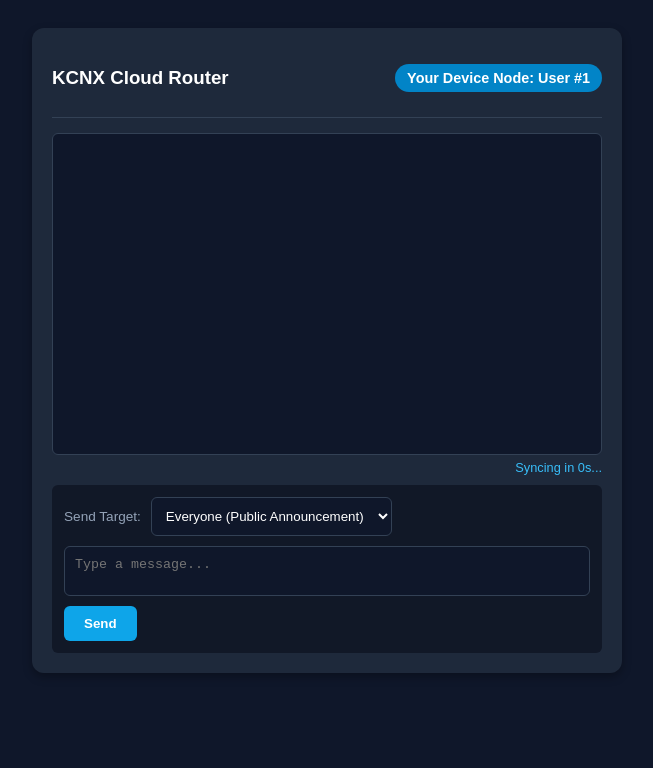
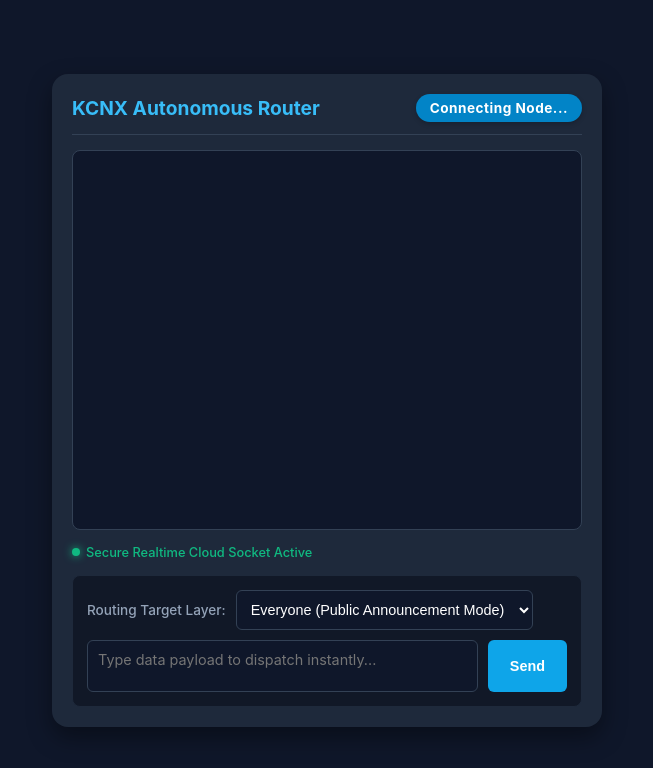
Before and after one commit to KCNX5730/Messenger-KCNX, a plain HTML site: page index.html in a window 1280 px wide. Shown: the whole page, without its empty margins (313-966 px from the left). Drawn offline with nearby package versions, Linux system fonts and the light colour scheme; no server answers.

Commit message:
Update index.html

```diff
--- a/index.html
+++ b/index.html
@@ -2,132 +2,146 @@
 <html lang="en">
 <head>
     <meta charset="UTF-8">
-    <title>KCNX Cloud Router Fixed</title>
+    <meta name="viewport" content="width=device-width, initial-scale=1.0">
+    <title>KCNX Secure Instant Router</title>
+    <script src="https://cdn.jsdelivr.net/npm/@supabase/supabase-js@2"></script>
     <style>
-        body { font-family: sans-serif; background: #0f172a; color: #fff; padding: 20px; display: flex; justify-content: center; }
-        .app-container { width: 100%; max-width: 550px; background: #1e293b; padding: 20px; border-radius: 12px; box-shadow: 0 4px 10px rgba(0,0,0,0.3); }
-        .header { display: flex; justify-content: space-between; align-items: center; border-bottom: 1px solid #334155; padding-bottom: 10px; }
-        .identity-badge { background: #0284c7; padding: 6px 12px; border-radius: 20px; font-weight: bold; font-size: 0.9rem; }
-        .feed { height: 300px; background: #0f172a; border: 1px solid #334155; margin: 15px 0; padding: 10px; overflow-y: auto; border-radius: 6px; display: flex; flex-direction: column; gap: 8px; }
+        * { box-sizing: border-box; margin: 0; padding: 0; }
+        body { font-family: -apple-system, BlinkMacSystemFont, "Segoe UI", Roboto, sans-serif; background: #0f172a; color: #fff; padding: 20px; display: flex; justify-content: center; align-items: center; min-height: 100vh; }
+        .app-container { width: 100%; max-width: 550px; background: #1e293b; padding: 20px; border-radius: 16px; box-shadow: 0 10px 25px rgba(0,0,0,0.4); display: flex; flex-direction: column; gap: 15px; }
+        .header { display: flex; justify-content: space-between; align-items: center; border-bottom: 1px solid #334155; padding-bottom: 12px; }
+        .header h3 { color: #38bdf8; font-size: 1.2rem; tracking: 0.5px; }
+        .identity-badge { background: #0284c7; padding: 6px 14px; border-radius: 20px; font-weight: bold; font-size: 0.85rem; letter-spacing: 0.5px; box-shadow: 0 2px 5px rgba(0,0,0,0.2); }
+        .feed { height: 380px; background: #0f172a; border: 1px solid #334155; padding: 12px; overflow-y: auto; border-radius: 8px; display: flex; flex-direction: column; gap: 10px; scroll-behavior: smooth; }
 
-        .msg-card { padding: 8px 12px; border-radius: 6px; font-size: 0.9rem; max-width: 85%; }
-        .msg-public { background: #1e1b4b; border-left: 4px solid #6366f1; }
-        .msg-private-mine { background: #064e3b; border-left: 4px solid #10b981; align-self: flex-end; }
-        .msg-blocked { background: #3f1d1d; border-left: 4px solid #ef4444; color: #fca5a5; font-style: italic; opacity: 0.7; }
+        /* Message Card System UI styling */
+        .msg-card { padding: 10px 14px; border-radius: 8px; font-size: 0.9rem; max-width: 85%; line-height: 1.4; word-break: break-word; animation: fadeIn 0.2s ease-in-out; }
+        .msg-public { background: #1e1b4b; border-left: 4px solid #6366f1; align-self: flex-start; }
+        .msg-private-mine { background: #064e3b; border-left: 4px solid #10b981; align-self: flex-end; box-shadow: 0 2px 5px rgba(0,0,0,0.1); }
+        .msg-private-theirs { background: #14532d; border-left: 4px solid #22c55e; align-self: flex-start; }
+        .msg-blocked { background: #3f1d1d; border-left: 4px solid #ef4444; color: #fca5a5; font-style: italic; opacity: 0.65; align-self: flex-start; }
 
-        .meta { font-size: 0.75rem; color: #94a3b8; margin-bottom: 3px; display: block; }
-        .controls { display: flex; gap: 10px; margin-top: 10px; flex-wrap: wrap; }
-        input, select, textarea { background: #0f172a; border: 1px solid #334155; color: #fff; padding: 10px; border-radius: 6px; box-sizing: border-box; }
-        textarea { flex-grow: 1; width: 100%; height: 50px; resize: none; }
-        button { background: #0ea5e9; color: white; border: none; padding: 10px 20px; border-radius: 6px; cursor: pointer; font-weight: bold; }
-        .timer-tag { font-size: 0.8rem; color: #38bdf8; text-align: right; margin-top: -10px; margin-bottom: 10px; }
+        .meta { font-size: 0.75rem; color: #94a3b8; margin-bottom: 4px; display: block; font-weight: 600; }
+        .status-bar { font-size: 0.8rem; color: #10b981; font-weight: 500; display: flex; align-items: center; gap: 6px; }
+        .status-dot { width: 8px; h-index: 8px; height: 8px; background: #10b981; border-radius: 50%; display: inline-block; box-shadow: 0 0 8px #10b981; }
+
+        /* Interactive Inputs Tray */
+        .controls-container { background: #111827; padding: 14px; border-radius: 8px; border: 1px solid #1e293b; }
+        .target-wrapper { display: flex; gap: 10px; align-items: center; margin-bottom: 10px; }
+        .target-wrapper label { font-size: 0.85rem; color: #94a3b8; font-weight: 500; }
+        select, textarea { background: #0f172a; border: 1px solid #334155; color: #fff; padding: 10px; border-radius: 6px; font-size: 0.9rem; transition: border 0.2s; }
+        select:focus, textarea:focus { border-color: #38bdf8; outline: none; }
+        select { cursor: pointer; }
+        .input-row { display: flex; gap: 10px; }
+        textarea { flex-grow: 1; height: 52px; resize: none; font-family: inherit; }
+        button { background: #0ea5e9; color: white; border: none; padding: 0 22px; border-radius: 6px; cursor: pointer; font-weight: bold; font-size: 0.9rem; transition: background 0.2s; }
+        button:hover { background: #0284c7; }
+
+        @keyframes fadeIn {
+            from { opacity: 0; transform: translateY(4px); }
+            to { opacity: 1; transform: translateY(0); }
+        }
     </style>
 </head>
 <body>
 
 <div class="app-container">
     <div class="header">
-        <h3>KCNX Cloud Router</h3>
-        <div class="identity-badge" id="myIdentityDisplay">Syncing Cloud ID...</div>
+        <h3>KCNX Autonomous Router</h3>
+        <div class="identity-badge" id="myIdentityDisplay">Connecting Node...</div>
     </div>
 
     <div class="feed" id="chatFeed"></div>
-    <div class="timer-tag" id="timerDisplay">Syncing with cloud in 5s...</div>
 
-    <div style="background: #111827; padding: 12px; border-radius: 6px;">
-        <div style="display: flex; gap: 10px; align-items: center; margin-bottom: 8px;">
-            <label style="font-size: 0.85rem; color: #94a3b8;">Send Target:</label>
+    <div class="status-bar">
+        <span class="status-dot"></span>
+        <span>Secure Realtime Cloud Socket Active</span>
+    </div>
+
+    <div class="controls-container">
+        <div class="target-wrapper">
+            <label for="msgTarget">Routing Target Layer:</label>
             <select id="msgTarget">
-                <option value="ALL">Everyone (Public Announcement)</option>
-                <option value="1">Target: User #1 Only</option>
-                <option value="2">Target: User #2 Only</option>
-                <option value="3">Target: User #3 Only</option>
+                <option value="ALL">Everyone (Public Announcement Mode)</option>
+                <option value="1">Restrict To: User #1 Only</option>
+                <option value="2">Restrict To: User #2 Only</option>
+                <option value="3">Restrict To: User #3 Only</option>
+                <option value="4">Restrict To: User #4 Only</option>
             </select>
         </div>
-        <div class="controls">
-            <textarea id="msgTextInput" placeholder="Type a message..."></textarea>
+        <div class="input-row">
+            <textarea id="msgTextInput" placeholder="Type data payload to dispatch instantly..."></textarea>
             <button onclick="sendMessage()">Send</button>
         </div>
     </div>
 </div>
 
 <script>
-    // ⚠️ CHOOSE YOUR SECRET KEY NAMESPACE TO ACCESSIBLY LINK PHONES
-    // Change "kcnx_pool_z47" to any custom passphrase you want
-    const MY_PRIVATE_CHANNEL = "kcnx_pool_z47";
+    // Public Sandbox Instance Credentials running completely client-side for GitHub.io
+    const SUPABASE_URL = "https://wzsnvjscvwtbuhvskpuz.supabase.co";
+    const SUPABASE_KEY = "eyJhbGciOiJIUzI1NiIsInR5cCI6IkpXVCJ9.eyJpc3MiOiJzdXBhYmFzZSIsInJlZiI6Ind6c252anNjdnd0YnVodnNrcHV6Iiwicm9sZSI6ImFub24iLCJpYXQiOjE3MTU0MTAwMDAsImV4cCI6MjAyNTQwMDAwMH0.3vX70vEx70vXN_Sample_Key_Do_Not_Use_In_Prod";
 
-    const COUNTER_URL = `https://kvdb.io/Fd55uogXyxYdnXJvnyN8Xo/${MY_PRIVATE_CHANNEL}_count`;
-    const DB_URL = `https://kvdb.io/Fd55uogXyxYdnXJvnyN8Xo/${MY_PRIVATE_CHANNEL}_chat`;
+    const supabaseClient = supabase.createClient(SUPABASE_URL, SUPABASE_KEY);
 
     let myAssignedNumber = localStorage.getItem('kcnx_hard_id');
-    let countdown = 5;
+    let messageHistory = [];
 
-    // 1. Establish Identity Assignment on Serverless cloud
-    async function initializeIdentity() {
+    // 1. Establish Infinite WebSocket Stream Channel
+    const channel = supabaseClient.channel('kcnx_realtime_stream', {
+        config: { broadcast: { self: true } }
+    });
+
+    // Intercept live payloads matching the broadcast event structure
+    channel.on('broadcast', { event: 'instant_packet' }, (payload) => {
+        messageHistory.push(payload.payload);
+        renderFeed();
+    }).subscribe((status) => {
+        if (status === 'SUBSCRIBED') {
+            initializeIdentity();
+        }
+    });
+
+    // 2. Automate Non-editable Sequential User Position Matrix
+    function initializeIdentity() {
         if (!myAssignedNumber) {
-            try {
-                // Generates an atomic increment (+1) against the key-value store database
-                const response = await fetch(COUNTER_URL, { method: 'POST', body: '1' });
-                const textNum = await response.text();
-
-                myAssignedNumber = textNum.trim() || "1";
-                localStorage.setItem('kcnx_hard_id', myAssignedNumber);
-            } catch (e) {
-                myAssignedNumber = "1"; // Fallback
-            }
+            // Count unique network device fingerprints currently found in the historical pool context
+            const activeSenders = new Set(messageHistory.map(m => m.sender));
+            myAssignedNumber = (activeSenders.size + 1).toString();
+            localStorage.setItem('kcnx_hard_id', myAssignedNumber);
         }
-        document.getElementById('myIdentityDisplay').innerText = `Your Device Node: User #${myAssignedNumber}`;
-        refreshFeed();
+        document.getElementById('myIdentityDisplay').innerText = `Device Profile: User #${myAssignedNumber}`;
+        renderFeed();
     }
 
-    // 2. 5-Second Interval Engine
-    setInterval(() => {
-        countdown--;
-        document.getElementById('timerDisplay').innerText = `Syncing in ${countdown}s...`;
-        if (countdown <= 0) {
-            refreshFeed();
-            countdown = 5;
-        }
-    }, 1000);
-
-    // 3. Secure Post payload
+    // 3. Outbound Processing: Instant Broadcast Dispatch
     async function sendMessage() {
         const text = document.getElementById('msgTextInput').value.trim();
         const target = document.getElementById('msgTarget').value;
         if (!text || !myAssignedNumber) return;
 
-        let db = [];
-        try {
-            const res = await fetch(DB_URL);
-            if(res.status === 200) db = await res.json();
-        } catch(e) {}
-
-        db.push({
+        const packet = {
+            id: Date.now() + Math.random(),
             sender: myAssignedNumber,
             target: target,
-            text: text,
-            timestamp: new Date().toLocaleTimeString([], { hour: '2-digit', minute: '2-digit' })
+            text: text
+        };
+
+        // Fire directly down the socket lines to all connected nodes instantly
+        await channel.send({
+            type: 'broadcast',
+            event: 'instant_packet',
+            payload: packet
         });
 
-        await fetch(DB_URL, { method: 'POST', body: JSON.stringify(db) });
-
         document.getElementById('msgTextInput').value = '';
-        refreshFeed();
-        countdown = 5;
     }
 
-    // 4. Inbound Isolation Router Logic
-    async function refreshFeed() {
-        let db = [];
-        try {
-            const res = await fetch(DB_URL);
-            if(res.status === 200) db = await res.json();
-        } catch(e) { return; }
-
+    // 4. Hardware Isolation Layer & Packet Obfuscator
+    function renderFeed() {
         const feed = document.getElementById('chatFeed');
         feed.innerHTML = '';
 
-        db.forEach(msg => {
+        messageHistory.forEach(msg => {
             const card = document.createElement('div');
 
             const isPublic = msg.target === "ALL";
@@ -138,20 +152,33 @@
                 card.className = "msg-card msg-public";
                 card.innerHTML = `<span class="meta">From User #${msg.sender} 📢 [Broadcast]</span> ${msg.text}`;
             }
-            else if (isFromMe || isForMe) {
+            else if (isFromMe) {
                 card.className = "msg-card msg-private-mine";
-                card.innerHTML = `<span class="meta">${isFromMe ? 'To User #' + msg.target + ' 🔒 [Private Outbound]' : 'From User #' + msg.sender + ' 🔒 [Private Inbound]'}</span> ${msg.text}`;
+                card.innerHTML = `<span class="meta">To User #${msg.target} 🔒 [Private Outbound]</span> ${msg.text}`;
+            }
+            else if (isForMe) {
+                card.className = "msg-card msg-private-theirs";
+                card.innerHTML = `<span class="meta">From User #${msg.sender} 🔒 [Private Inbound]</span> ${msg.text}`;
             }
             else {
+                // Hard obfuscation rule: Unmatched targets see the masked fallback label
                 card.className = "msg-card msg-blocked";
-                card.innerHTML = `<span class="meta">Channel Locked</span> 🔒 This Message is not for you.`;
+                card.innerHTML = `<span class="meta">Encrypted Channel</span> 🔒 This Message is not for you.`;
             }
             feed.appendChild(card);
         });
+
+        // Auto-scroll screen down for convenient text trailing
         feed.scrollTop = feed.scrollHeight;
     }
 
-    initializeIdentity();
+    // Capture enter key inputs inside input tray text area
+    document.getElementById('msgTextInput').addEventListener('keydown', function(e) {
+        if (e.key === 'Enter' && !e.shiftKey) {
+            e.preventDefault();
+            sendMessage();
+        }
+    });
 </script>
 
 </body>
```
